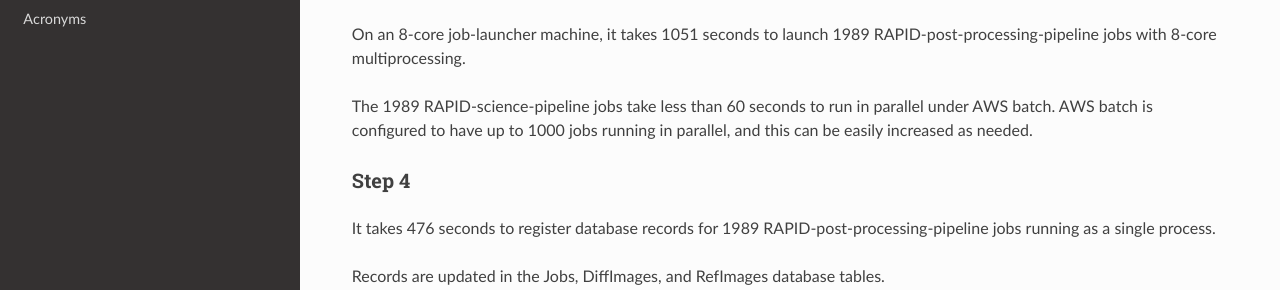
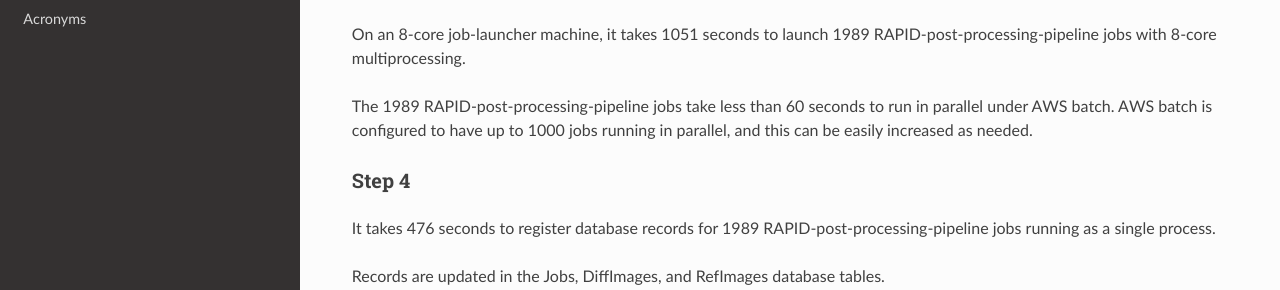
Before and after one commit to Caltech-IPAC/rapid, a Sphinx documentation site: the page built from docs/source/ops/bulk_run.rst, in a window 1280 px wide and 900 px high, scrolled down 2859 px. Shown: the part 399-689 px from the top of the window. Built offline with Sphinx 7.4.7 and the Read the Docs theme 3.1.0, drawn with Linux system fonts in a browser that asks for light colours; formulas are drawn with MathJax 3.

Commit message:
Fixed a miswording.

```diff
--- a/docs/source/ops/bulk_run.rst
+++ b/docs/source/ops/bulk_run.rst
@@ -175,7 +175,7 @@
 On an 8-core job-launcher machine, it takes 1051 seconds
 to launch 1989 RAPID-post-processing-pipeline jobs with 8-core multiprocessing.
 
-The 1989 RAPID-science-pipeline jobs take less than 60 seconds to run in parallel under AWS batch.
+The 1989 RAPID-post-processing-pipeline jobs take less than 60 seconds to run in parallel under AWS batch.
 AWS batch is configured to have up to 1000 jobs running in parallel, and this can be easily increased as needed.
 
 Step 4
```
